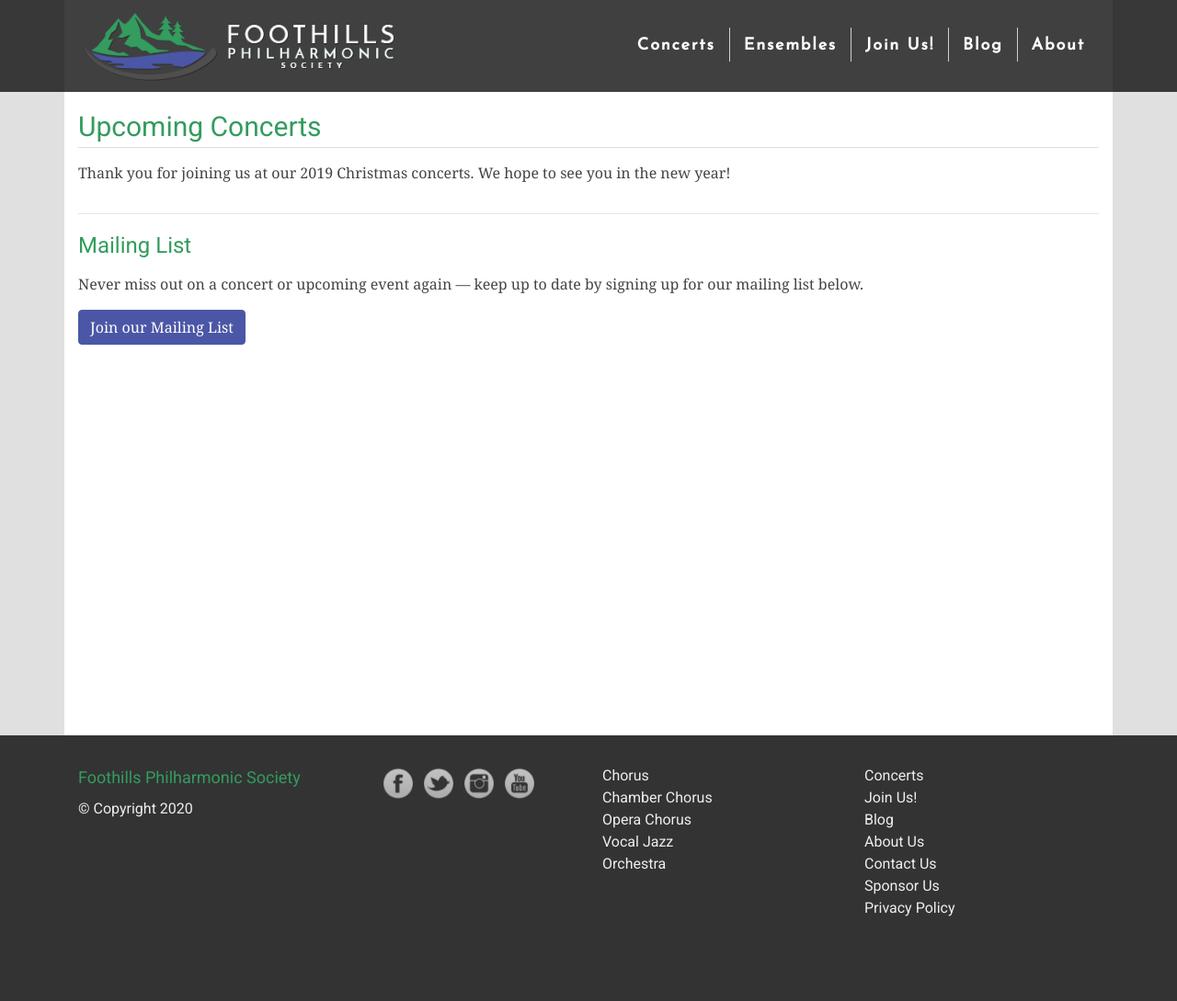
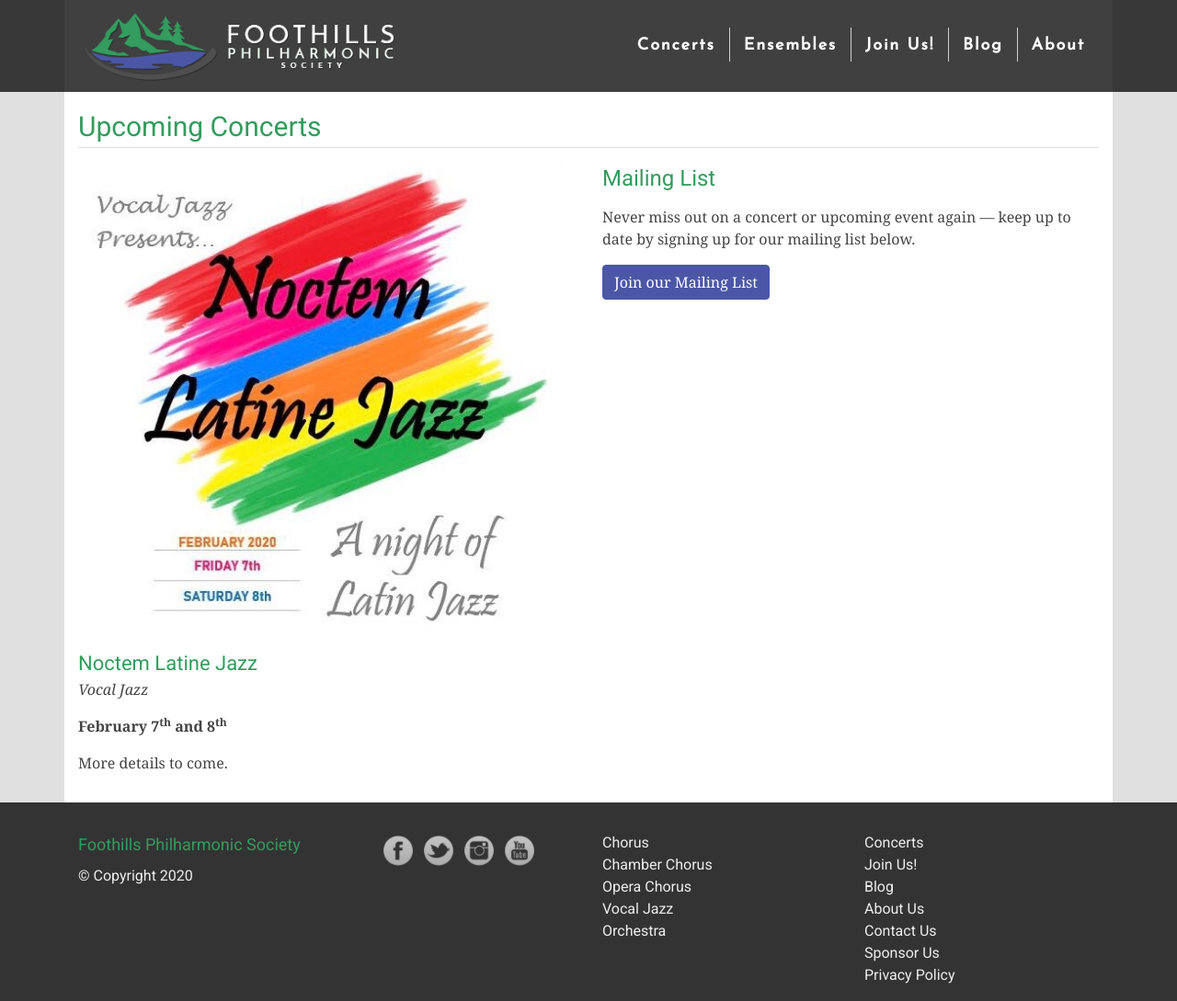
Before and after one commit to percyhanna/fps, a Jekyll site: the page built from concerts/index.html, in a window 1280 px wide and 1089 px high. Shown: the whole window at 92% size. Built offline with Jekyll 4.4.1, drawn with Linux system fonts in a browser that asks for light colours; nearby versions of some CDN libraries; Markdown is read by kramdown in place of the engine named in the settings.

Commit message:
Add Vocal Jazz concert placeholder

```diff
--- a/concerts/index.html
+++ b/concerts/index.html
@@ -2,7 +2,7 @@
 layout: default
 title: Upcoming Concerts
 description: View details and buy tickets for our upcoming concerts
-permalink: '/concerts/'
+permalink: "/concerts/"
 image: "/images/concerts/2019-fall/messiah-rectangle.jpg"
 redirect_from:
   - /tickets
@@ -11,19 +11,39 @@
 <h1>Upcoming Concerts</h1>
 
 <div class="row">
-  <div class="col-12">
-    <p>Thank you for joining us at our 2019 Christmas concerts. We hope to see you in the new year!</p>
+  <div class="col-md-6 col-12">
+    <p class="content-image large">
+      <img
+        src="/images/concerts/2020-spring/latin-jazz.jpg"
+        alt="Noctem Latine Jazz"
+      />
+    </p>
+
+    <h3 class="tight">Noctem Latine Jazz</h3>
+
+    <p>
+      <em>Vocal Jazz</em>
+    </p>
+
+    <p>
+      <strong>February 7<sup>th</sup> and 8<sup>th</sup></strong>
+    </p>
+
+    <p>
+      More details to come.
+    </p>
   </div>
-</div>
 
-<hr>
-
-<div class="row">
-  <div class="col">
+  <div class="col-md-6 col-12">
     <h2>Mailing List</h2>
-    <p>Never miss out on a concert or upcoming event again — keep up to date by signing up for our mailing list below.</p>
     <p>
-      <a class="btn btn-primary" href="http://eepurl.com/bzn_Jf" target="_blank">Join our Mailing List</a>
+      Never miss out on a concert or upcoming event again — keep up to date by
+      signing up for our mailing list below.
+    </p>
+    <p>
+      <a class="btn btn-primary" href="http://eepurl.com/bzn_Jf" target="_blank"
+        >Join our Mailing List</a
+      >
     </p>
   </div>
 </div>
```
Also changed, not shown: images/concerts/2020-spring/latin-jazz.jpg (added).
